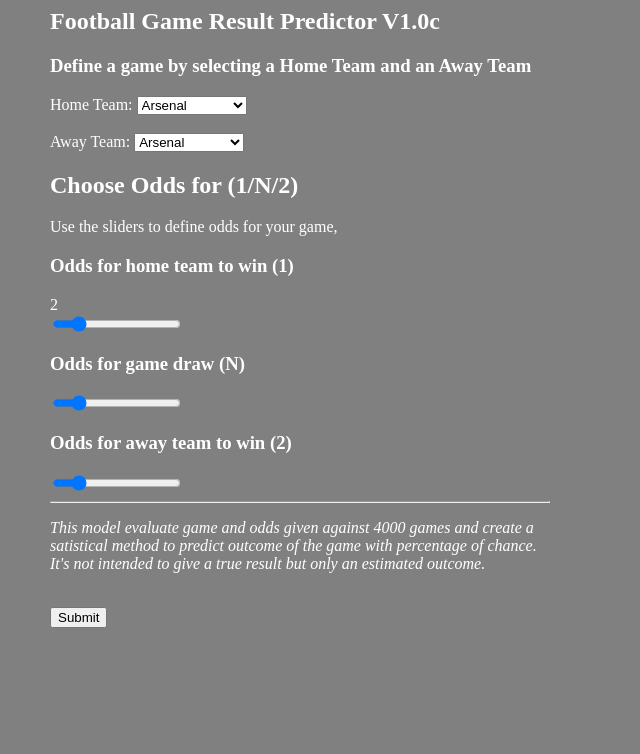
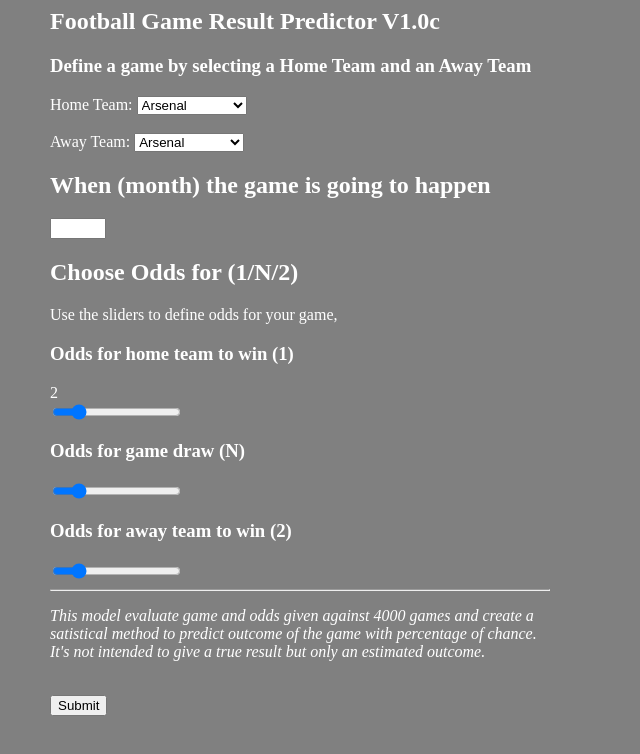
Before and after one commit to resquator/git.ml-deployement, a Flask app: page / in a window 1280 px wide. Shown: the top 754 px of the page, without its empty margins (0-640 px from the left). Run offline with Flask 2, Linux system fonts and the light colour scheme.

Commit message:
with month

```diff
--- a/app.py
+++ b/app.py
@@ -33,7 +33,9 @@
         odd_N = np.float64(flask.request.form['N'])
         odd_2 = np.float(flask.request.form['2'])
 
-        v = [hometeam, awayteam, odd_1, odd_N, odd_2]
+        month = flask.request.form['month']
+
+        v = [hometeam, awayteam, month, odd_1, odd_N, odd_2]
         result=model.predict_proba([v])
 
         html = '<html><body><h1>Pronostic for your request</h1><br><h3>V1.0</h3>'
--- a/templates/predictorform.html
+++ b/templates/predictorform.html
@@ -88,7 +88,9 @@
 <option value="Wigan">Wigan</option>
 <option value="Wolves">Wolves</option>        </select>
 
-
+          <h2>When (month) the game is going to happen</h2>
+          <input type="number" id="month" name="month"
+       min="1" max="12"><br>
 <h2>Choose Odds for (1/N/2)</h2>
 <p>Use the sliders to define odds for your game,
 <h3>Odds for home team to win (1)</h3>
```
